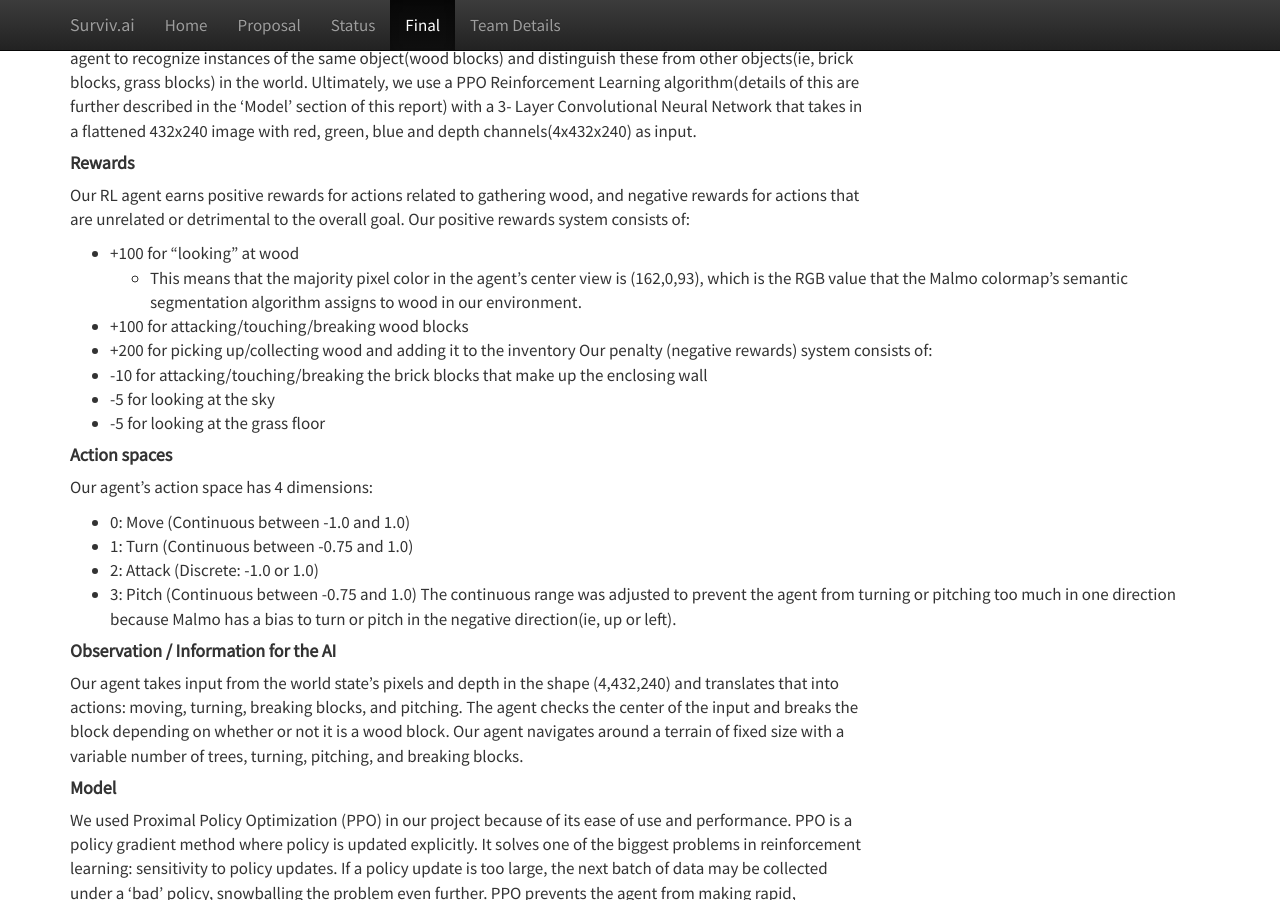
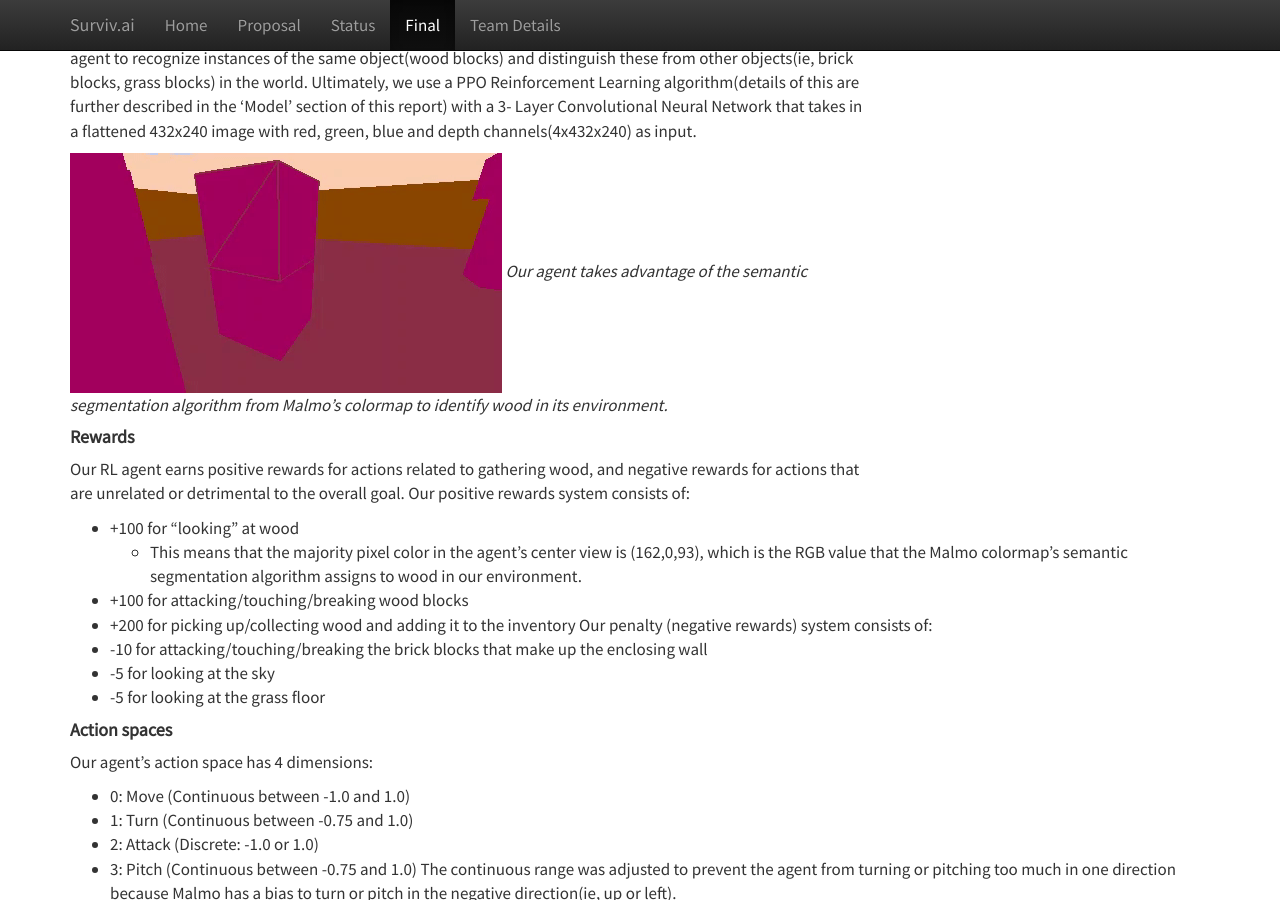
Before and after one commit to rtnavarr/survivai, a Jekyll site: the page built from docs/final.md, in a window 1280 px wide and 900 px high, scrolled down 976 px. Built offline with Jekyll 4.4.1, drawn with Linux system fonts in a browser that asks for light colours.

Commit message:
add semantic segmentation gif

```diff
--- a/docs/final.md
+++ b/docs/final.md
@@ -19,6 +19,8 @@ Our idea at the beginning of the quarter was to train an agent to detect and har
 #### **Computer Vision in Surviv.ai**
 Our agent uses raw pixel data from the Malmo colormap video frames to detect and navigate to wood blocks scattered throughout its environment. The colormap assists the agent in **semantic image segmentation**, which is a computer vision task that aims to map each pixel of an image with a corresponding class label. This enables our agent to recognize instances of the same object(wood blocks) and distinguish these from other objects(ie, brick blocks, grass blocks) in the world. Ultimately, we use a PPO Reinforcement Learning algorithm(details of this are further described in the 'Model' section of this report) with a 3- Layer Convolutional Neural Network that takes in a flattened 432x240 image with red, green, blue and depth channels(4x432x240) as input.
 
+![Semantic Segmentation](./images/sem_segmentation.gif)
+*Our agent takes advantage of the semantic segmentation algorithm from Malmo's colormap to identify wood in its environment.*
 
 #### **Rewards**
 Our RL agent earns positive rewards for actions related to gathering wood, and negative rewards for actions that are unrelated or detrimental to the overall goal.
```
Also changed, not shown: docs/images/sem_segmentation.gif (added).
